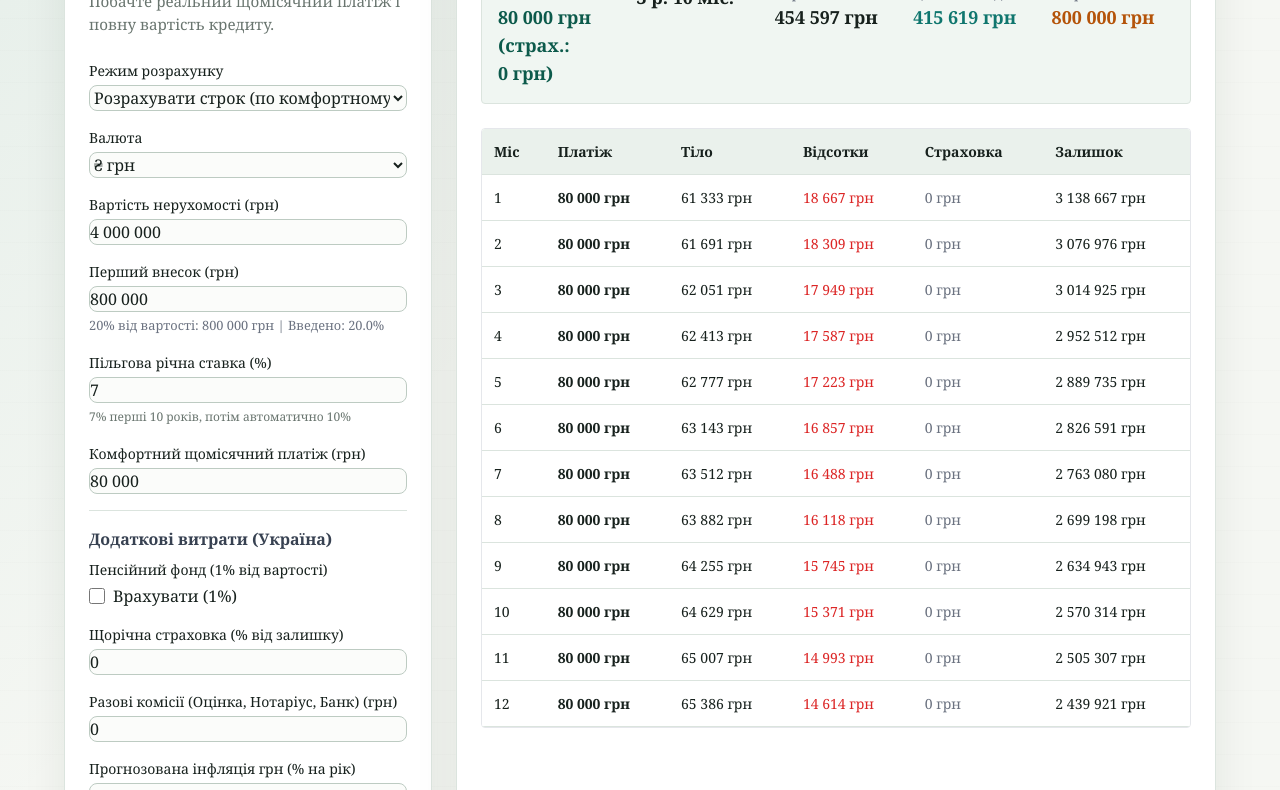
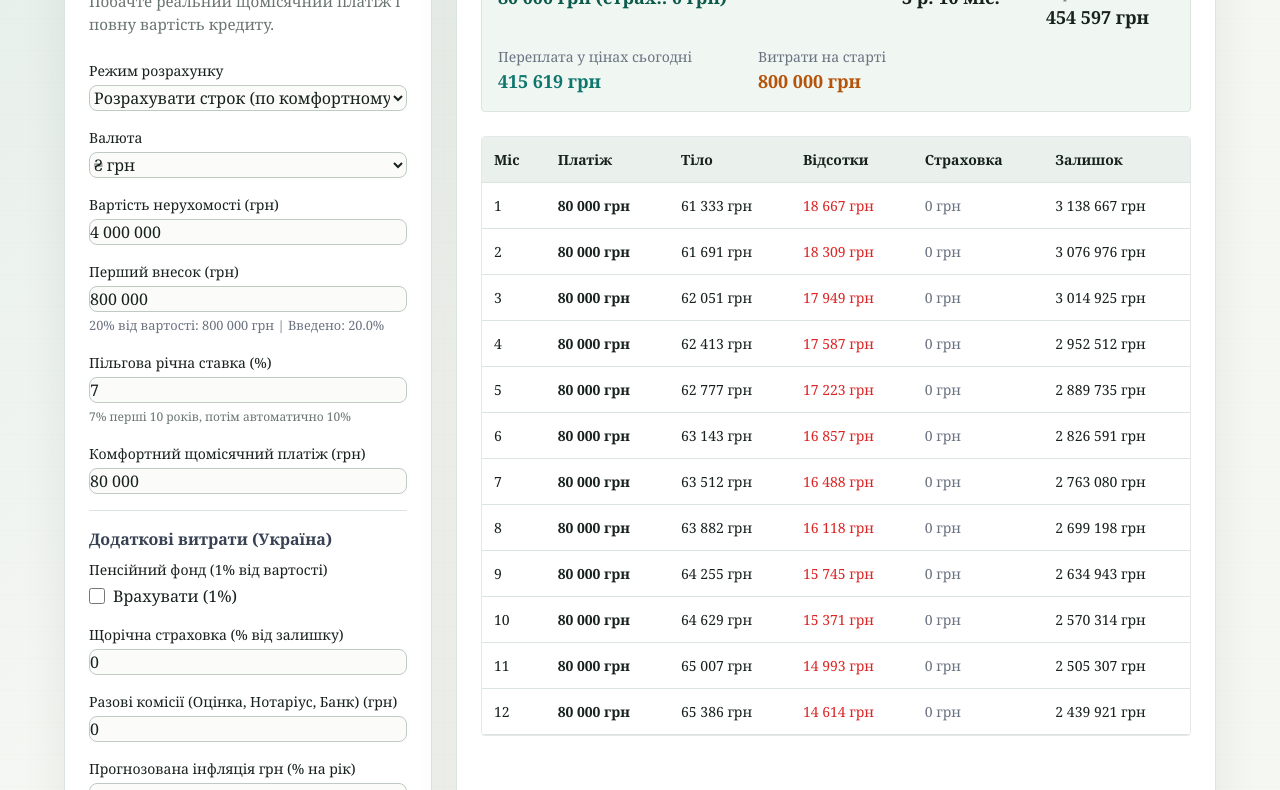
Before and after one commit to Sanctu6/MortgageCalc, a plain HTML site: page index.html in a window 1280 px wide. Shown: the part 184-974 px from the top of the page. Drawn offline with nearby package versions, Linux system fonts and the light colour scheme.

Commit message:
Improve results summary layout

```diff
--- a/css/styles.css
+++ b/css/styles.css
@@ -83,7 +83,24 @@ button#calculateBtn:hover { background: var(--accent-dark); transform: translate
 #resPayment { color: var(--accent-dark); }
 #resStartCosts { color: var(--warning); }
 
-.results-panel .grid.grid-cols-2 {
+.results-summary {
+    display: grid;
+    grid-template-columns: minmax(15rem, 2fr) repeat(3, minmax(8rem, 1fr));
+}
+
+.summary-item {
+    min-width: 0;
+}
+
+.summary-item p:last-child {
+    overflow-wrap: anywhere;
+}
+
+.summary-payment {
+    grid-column: span 2;
+}
+
+.results-panel .results-summary {
     background: #f0f6f2;
     border: 1px solid var(--line);
 }
@@ -153,6 +170,11 @@ th {
     th, td { padding: 0.65rem 0.5rem; }
 }
 
+@media (max-width: 900px) {
+    .results-summary { grid-template-columns: repeat(2, minmax(0, 1fr)); }
+    .summary-payment { grid-column: span 2; }
+}
+
 /* Print Styles */
 @media print {
     .input-group,
--- a/index.html
+++ b/index.html
@@ -109,24 +109,24 @@
             <span class="rate-badge">7% → 10%</span>
         </div>
 
-        <div class="grid grid-cols-2 md:grid-cols-5 gap-4 mb-6 bg-gray-50 p-4 rounded">
-            <div>
+        <div class="results-summary gap-4 mb-6 bg-gray-50 p-4 rounded">
+            <div class="summary-item summary-payment">
                 <p class="text-sm text-gray-500">Щомісячний платіж</p>
                 <p class="text-lg font-bold text-blue-600" id="resPayment">-</p>
             </div>
-            <div>
+            <div class="summary-item">
                 <p class="text-sm text-gray-500">Реальний термін</p>
                 <p class="text-lg font-bold" id="resTerm">-</p>
             </div>
-            <div>
+            <div class="summary-item">
                 <p class="text-sm text-gray-500">Загальна переплата</p>
                 <p class="text-lg font-bold" id="resOverpay">-</p>
             </div>
-            <div>
+            <div class="summary-item">
                 <p class="text-sm text-gray-500">Переплата у цінах сьогодні</p>
                 <p class="text-lg font-bold text-teal-700" id="resRealOverpay">-</p>
             </div>
-             <div>
+             <div class="summary-item">
                 <p class="text-sm text-gray-500">Витрати на старті</p>
                 <p class="text-lg font-bold text-red-500" id="resStartCosts">-</p>
             </div>
```
